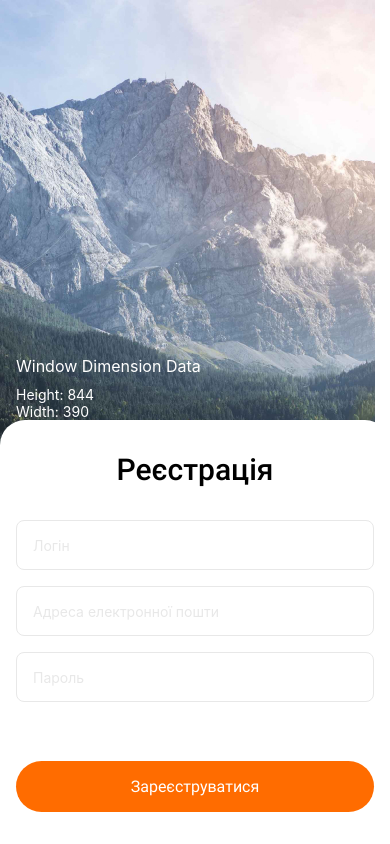
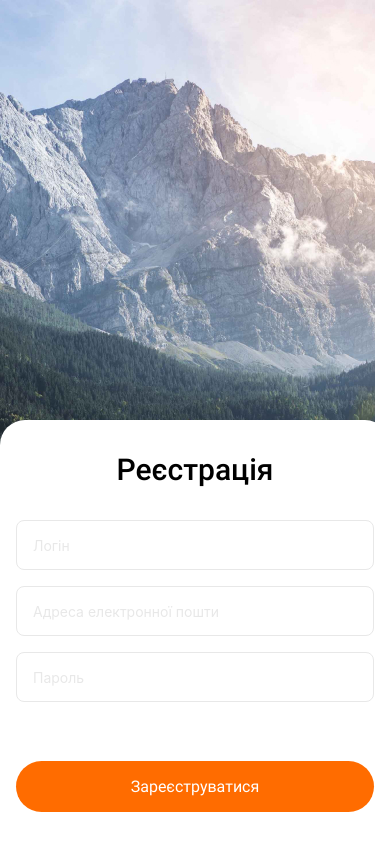
Before and after one commit to Andrii-Smolianinov/Project-react-native, a React Native app: screen / in a window 390 px wide. Built offline with nearby package versions, Linux system fonts and the light colour scheme.

Commit message:
added RegistrationScreen and LoginScreen

```diff
--- a/App.js
+++ b/App.js
@@ -2,203 +2,16 @@ import React, { useState, useCallback, useEffect } from "react";
 import { useWindowDimensions } from "react-native";
 import { useFonts } from "expo-font";
 import * as SplashScreen from "expo-splash-screen";
-import {
-  StyleSheet,
-  View,
-  TextInput,
-  TouchableOpacity,
-  Text,
-  ImageBackground,
-  Platform,
-  KeyboardAvoidingView,
-  Keyboard,
-  TouchableWithoutFeedback,
-  Dimensions,
-} from "react-native";
+import {} from "react-native";
+import RegistrationScreen from "./Screens/auth/RegistrationScreen";
 
-const initialState = {
-  name: "",
-  email: "",
-  password: "",
-};
-
-SplashScreen.preventAutoHideAsync();
-
-const windowDimensions = Dimensions.get("window");
-const screenDimensions = Dimensions.get("screen");
+import LoginScreen from "./Screens/auth/LoginScreen";
 
 export default function App() {
-  const [isShowKeyboard, setIsShowKeyboard] = useState(false);
-  const [state, setState] = useState(initialState);
-  const [dimensions, setDimensions] = useState({
-    window: windowDimensions,
-    screen: screenDimensions,
-  });
-
-  useEffect(() => {
-    const subscription = Dimensions.addEventListener(
-      "change",
-      ({ window, screen }) => {
-        setDimensions({ window, screen });
-      }
-    );
-    return () => subscription?.remove();
-  });
-
-  const { height, width } = useWindowDimensions();
-
-   const keyboardHide = () => {
-    setIsShowKeyboard(false);
-    Keyboard.dismiss();
-    console.log(state);
-    setState(initialState);
-  };
-
-  const [fontsLoaded] = useFonts({
-    "Roboto-Medium": require("./assets/fonts/Roboto/Roboto-Medium.ttf"),
-    "Roboto-Regular": require("./assets/fonts/Roboto/Roboto-Regular.ttf"),
-  });
-
-  const onLayoutRootView = useCallback(async () => {
-    if (fontsLoaded) {
-      await SplashScreen.hideAsync();
-    }
-  }, [fontsLoaded]);
-
-  if (!fontsLoaded) {
-    return null;
-  }
-
   return (
-    <TouchableWithoutFeedback onPress={keyboardHide}>
-      <View style={styles.container} onLayout={onLayoutRootView}>
-        <ImageBackground
-          source={require("./assets/images/BG.jpg")}
-          style={styles.image}
-        >
-          <KeyboardAvoidingView
-            behavior={Platform.OS == "ios" ? "padding" : "height"}
-          >
-            <View>
-              <Text style={styles.dimensionsTtl}>Window Dimension Data</Text>
-              <Text style={styles.dimensionsTxt}>Height: {height}</Text>
-              <Text style={styles.dimensionsTxt}>Width: {width}</Text>
-            </View>
-
-            <View
-              style={{
-                ...styles.containerForm,
-                width: width
-                // marginBottom: isShowKeyboard ? 0 : 32,
-              }}
-            >
-              <Text style={styles.titleForm}>Реєстрація</Text>
-
-              <TextInput
-                style={styles.input}
-                value={state.name}
-                onChangeText={(value) =>
-                  setState((prevState) => ({ ...prevState, name: value }))
-                }
-                placeholder="Логін"
-                onFocus={() => setIsShowKeyboard(true)}
-              />
-              <TextInput
-                style={styles.input}
-                value={state.email}
-                onChangeText={(value) =>
-                  setState((prevState) => ({ ...prevState, email: value }))
-                }
-                placeholder="Адреса електронної пошти"
-                onFocus={() => setIsShowKeyboard(true)}
-              />
-              <TextInput
-                style={styles.input}
-                value={state.password}
-                onChangeText={(value) =>
-                  setState((prevState) => ({ ...prevState, password: value }))
-                }
-                placeholder="Пароль"
-                secureTextEntry={true}
-                onFocus={() => setIsShowKeyboard(true)}
-              />
-              <TouchableOpacity
-                style={styles.button}
-                activeOpacity={0.7}
-                onPress={keyboardHide}
-                onFocus={() => setIsShowKeyboard(true)}
-              >
-                <Text style={styles.titleButton}>Зареєструватися</Text>
-              </TouchableOpacity>
-            </View>
-          </KeyboardAvoidingView>
-        </ImageBackground>
-      </View>
-    </TouchableWithoutFeedback>
+    <>
+      <RegistrationScreen />
+      {/* <LoginScreen/> */}
+    </>
   );
 }
-
-const styles = StyleSheet.create({
-  container: {
-    flex: 1,
-  },
-  image: {
-    flex: 1,
-    resizeMode: "cover",
-    justifyContent: "flex-end",
-    alignItems: "center"
-  },
-  containerForm: {
-    borderTopLeftRadius: 25,
-    borderTopRightRadius: 25,
-    backgroundColor: "#ffffff",
-  },
-  titleForm: {
-    marginTop: 32,
-    marginBottom: 33,
-    color: "#000000",
-    textAlign: "center",
-    fontSize: 30,
-    fontFamily: "Roboto-Medium",
-  },
-  input: {
-    height: 50,
-    paddingTop: 16,
-    paddingBottom: 15,
-    paddingLeft: 16,
-    paddingRight: 15,
-    marginBottom: 16,
-    marginHorizontal: 16,
-    borderRadius: 8,
-    borderWidth: 1,
-    color: "#E8E8E8",
-    borderColor: "#E8E8E8",
-    textAlign: "left",
-  },
-  button: {
-    height: 51,
-    marginTop: 43,
-    marginBottom: 32,
-    marginHorizontal: 16,
-    borderRadius: 100,
-    backgroundColor: "#FF6C00",
-    justifyContent: "center",
-    alignItems: "center",
-  },
-  titleButton: {
-    fontSize: 16,
-    color: "#FFFFFF",
-    fontFamily: "Roboto-Regular",
-  },
-  dimensionsTtl: {
-    fontSize: 16,
-    marginVertical: 10,
-    color: "#FFFFFF",
-    marginHorizontal: 16,
-  },
-  dimensionsTxt: {
-    fontSize: 14,
-    color: "#FFFFFF",
-    marginHorizontal: 16,
-  },
-});
--- a/Screens/auth/LoginScreen.js
+++ b/Screens/auth/LoginScreen.js
@@ -1,4 +1,6 @@
-import React, { useState, useEffect } from "react";
+import React, { useState, useCallback, useEffect } from "react";
+import { useWindowDimensions } from "react-native";
+import { useFonts } from "expo-font";
 import * as SplashScreen from "expo-splash-screen";
 import {
   StyleSheet,
@@ -21,18 +23,28 @@ const initialState = {
 
 SplashScreen.preventAutoHideAsync();
 
+const windowDimensions = Dimensions.get("window");
+const screenDimensions = Dimensions.get("screen");
+
 export default function LoginScreen() {
   const [isShowKeyboard, setIsShowKeyboard] = useState(false);
   const [state, setState] = useState(initialState);
+  const [dimensions, setDimensions] = useState({
+    window: windowDimensions,
+    screen: screenDimensions,
+  });
 
   useEffect(() => {
-    const onChange = () => {
-      const width = Dimensions.get("window").width;
-      console.log("width", width);
-    };
-    Dimensions.addEventListener("change", onChange);
+    const subscription = Dimensions.addEventListener(
+      "change",
+      ({ window, screen }) => {
+        setDimensions({ window, screen });
+      }
+    );
+    return () => subscription?.remove();
+  });
 
-  }, []);
+  const { height, width } = useWindowDimensions();
 
   const keyboardHide = () => {
     setIsShowKeyboard(false);
@@ -41,24 +53,39 @@ export default function LoginScreen() {
     setState(initialState);
   };
 
+  const [fontsLoaded] = useFonts({
+    "Roboto-Medium": require("../../assets/fonts/Roboto/Roboto-Medium.ttf"),
+    "Roboto-Regular": require("../../assets/fonts/Roboto/Roboto-Regular.ttf"),
+  });
+
+  const onLayoutRootView = useCallback(async () => {
+    if (fontsLoaded) {
+      await SplashScreen.hideAsync();
+    }
+  }, [fontsLoaded]);
+
+  if (!fontsLoaded) {
+    return null;
+  }
 
   return (
     <TouchableWithoutFeedback onPress={keyboardHide}>
       <View style={styles.container} onLayout={onLayoutRootView}>
         <ImageBackground
-          source={require("./assets/images/BG.jpg")}
+          source={require("../../assets/images/BG.jpg")}
           style={styles.image}
         >
           <KeyboardAvoidingView
             behavior={Platform.OS == "ios" ? "padding" : "height"}
           >
-
             <View
               style={{
-                ...styles.containerForm
+                ...styles.containerForm,
+                width: width,
+                // marginBottom: isShowKeyboard ? 0 : 32,
               }}
             >
-              <Text style={styles.titleForm}>Увійти</Text>
+              <Text style={styles.titleForm}>Вхід</Text>
 
               <TextInput
                 style={styles.input}
@@ -85,7 +112,7 @@ export default function LoginScreen() {
                 onPress={keyboardHide}
                 onFocus={() => setIsShowKeyboard(true)}
               >
-                <Text style={styles.titleButton}>Увійти</Text>
+                <Text style={styles.titleButton}>Вхід</Text>
               </TouchableOpacity>
             </View>
           </KeyboardAvoidingView>
@@ -103,6 +130,7 @@ const styles = StyleSheet.create({
     flex: 1,
     resizeMode: "cover",
     justifyContent: "flex-end",
+    alignItems: "center",
   },
   containerForm: {
     borderTopLeftRadius: 25,
--- a/Screens/auth/RegistrationScreen.js
+++ b/Screens/auth/RegistrationScreen.js
@@ -1,5 +1,6 @@
 import React, { useState, useCallback, useEffect } from "react";
 import { useWindowDimensions } from "react-native";
+import { useFonts } from "expo-font";
 import * as SplashScreen from "expo-splash-screen";
 import {
   StyleSheet,
@@ -10,6 +11,8 @@ import {
   ImageBackground,
   Platform,
   KeyboardAvoidingView,
+  Keyboard,
+  TouchableWithoutFeedback,
   Dimensions,
 } from "react-native";
 
@@ -25,59 +28,67 @@ const windowDimensions = Dimensions.get("window");
 const screenDimensions = Dimensions.get("screen");
 
 export default function RegistrationScreen() {
-
+  const [isShowKeyboard, setIsShowKeyboard] = useState(false);
   const [state, setState] = useState(initialState);
-  // const [dimensions, setDimensions] = useState({
-  //   window: windowDimensions,
-  //   screen: screenDimensions,
-  // });
-
-
-  // useEffect(() => {
-  //   const subscription = Dimensions.addEventListener(
-  //     "change",
-  //     ({ window, screen }) => {
-  //       setDimensions({ window, screen });
-  //     }
-  //   );
-  //   return () => subscription?.remove();
-  // });
-
-  const { height, width, scale, fontScale } = useWindowDimensions();
+  const [dimensions, setDimensions] = useState({
+    window: windowDimensions,
+    screen: screenDimensions,
+  });
 
   useEffect(() => {
-    const onChange = () => {
-      const width = Dimensions.get("window").width;
-      console.log("width", width);
-    };
-    Dimensions.addEventListener("change", onChange);
-    // return () => {
-    //   Dimensions.removeEventListener("change", onChange);
-    // };
-  }, []);
+    const subscription = Dimensions.addEventListener(
+      "change",
+      ({ window, screen }) => {
+        setDimensions({ window, screen });
+      }
+    );
+    return () => subscription?.remove();
+  });
 
+  const { height, width } = useWindowDimensions();
 
+   const keyboardHide = () => {
+    setIsShowKeyboard(false);
+    Keyboard.dismiss();
+    console.log(state);
+    setState(initialState);
+  };
+
+  const [fontsLoaded] = useFonts({
+    "Roboto-Medium": require("../../assets/fonts/Roboto/Roboto-Medium.ttf"),
+    "Roboto-Regular": require("../../assets/fonts/Roboto/Roboto-Regular.ttf"),
+  });
+
+  const onLayoutRootView = useCallback(async () => {
+    if (fontsLoaded) {
+      await SplashScreen.hideAsync();
+    }
+  }, [fontsLoaded]);
+
+  if (!fontsLoaded) {
+    return null;
+  }
 
   return (
-    <View>
+    <TouchableWithoutFeedback onPress={keyboardHide}>
+      <View style={styles.container} onLayout={onLayoutRootView}>
         <ImageBackground
-          source={require("./assets/images/BG.jpg")}
+          source={require("../../assets/images/BG.jpg")}
           style={styles.image}
         >
           <KeyboardAvoidingView
             behavior={Platform.OS == "ios" ? "padding" : "height"}
           >
-            {<View>
+            {/* <View>
               <Text style={styles.dimensionsTtl}>Window Dimension Data</Text>
               <Text style={styles.dimensionsTxt}>Height: {height}</Text>
               <Text style={styles.dimensionsTxt}>Width: {width}</Text>
-              <Text style={styles.dimensionsTxt}>Font scale: {fontScale}</Text>
-              <Text style={styles.dimensionsTxt}>Pixel ratio: {scale}</Text>
-            </View>}
+            </View>  */}
 
             <View
               style={{
                 ...styles.containerForm,
+                width: width
                 // marginBottom: isShowKeyboard ? 0 : 32,
               }}
             >
@@ -123,6 +134,7 @@ export default function RegistrationScreen() {
           </KeyboardAvoidingView>
         </ImageBackground>
       </View>
+    </TouchableWithoutFeedback>
   );
 }
 
@@ -134,6 +146,7 @@ const styles = StyleSheet.create({
     flex: 1,
     resizeMode: "cover",
     justifyContent: "flex-end",
+    alignItems: "center"
   },
   containerForm: {
     borderTopLeftRadius: 25,
--- a/package.json
+++ b/package.json
@@ -9,12 +9,15 @@
     "web": "expo start --web"
   },
   "dependencies": {
+    "@react-navigation/native": "^6.1.4",
     "expo": "~47.0.12",
     "expo-font": "^11.0.1",
     "expo-splash-screen": "^0.17.5",
     "expo-status-bar": "~1.4.2",
     "react": "18.1.0",
-    "react-native": "0.70.5"
+    "react-native": "0.70.5",
+    "react-native-safe-area-context": "^4.5.0",
+    "react-native-screens": "^3.20.0"
   },
   "devDependencies": {
     "@babel/core": "^7.12.9"
```
Also changed, not shown: 1 other file (tests, documents, lock files or other folders).
